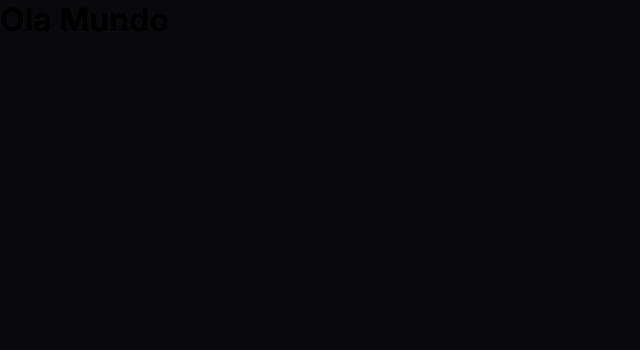
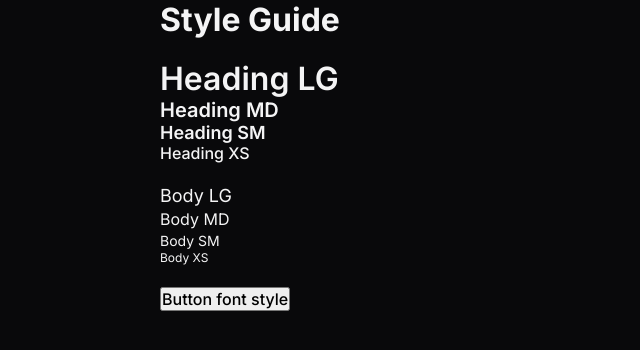
Before and after one commit to cleber-risu/planner-vue-ts, a Vue app: page /guide in a window 1280 px wide. Before the commit this address had no page. Shown: the top 350 px of the page, without its empty margins (0-640 px from the left). Built offline with nearby package versions, Linux system fonts and the light colour scheme.

Commit message:
add GuideView page and edit theme.scss

```diff
--- a/src/App.vue
+++ b/src/App.vue
@@ -1,4 +1,3 @@
 <template>
-  <h1>Ola Mundo</h1>
   <RouterView />
 </template>
--- a/src/router/index.ts
+++ b/src/router/index.ts
@@ -1,13 +1,14 @@
+import GuideView from '@/views/GuideView.vue'
 import { createRouter, createWebHistory } from 'vue-router'
 
 const router = createRouter({
   history: createWebHistory(import.meta.env.BASE_URL),
   routes: [
-    // {
-    //   path: '/',
-    //   name: 'home',
-    //   component: HomeView
-    // },
+    {
+      path: '/guide',
+      name: 'guide',
+      component: GuideView
+    }
     // {
     //   path: '/about',
     //   name: 'about',
--- a/src/sass/theme.scss
+++ b/src/sass/theme.scss
@@ -19,7 +19,7 @@
   @include font-base(2, $semi-bold);
 }
 
-.fs-hadeing-sm {
+.fs-heading-sm {
   @include font-base(1.8, $semi-bold);
 }
 
--- /dev/null
+++ b/src/views/GuideView.vue
@@ -0,0 +1,30 @@
+<script setup lang="ts"></script>
+
+<template>
+  <div class="container fonts">
+    <h1>Style Guide</h1>
+    <br />
+    <h2 class="fs-heading-lg">Heading LG</h2>
+    <h2 class="fs-heading-md">Heading MD</h2>
+    <h2 class="fs-heading-sm">Heading SM</h2>
+    <h2 class="fs-heading-xs">Heading XS</h2>
+    <br />
+    <p class="fs-body-lg">Body LG</p>
+    <p class="fs-body-md">Body MD</p>
+    <p class="fs-body-sm">Body SM</p>
+    <p class="fs-body-xs">Body XS</p>
+    <br />
+    <button class="fs-button">Button font style</button>
+  </div>
+</template>
+
+<style lang="scss" scoped>
+.container {
+  margin: 0 auto;
+  width: 960px;
+
+  &.fonts {
+    color: $gray-100;
+  }
+}
+</style>
```
